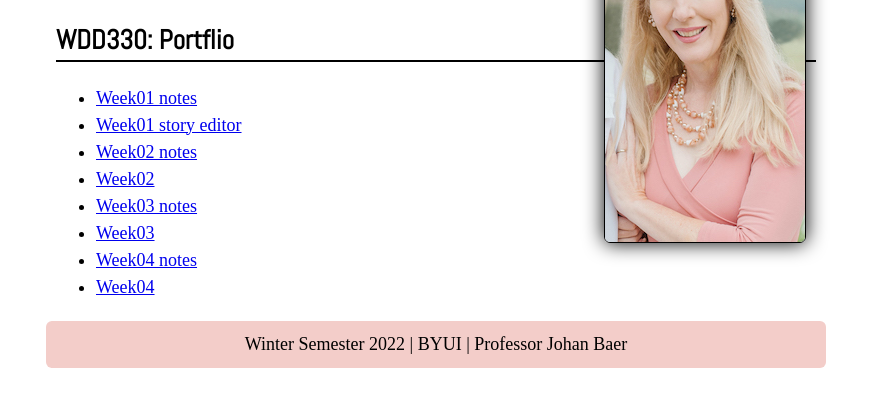
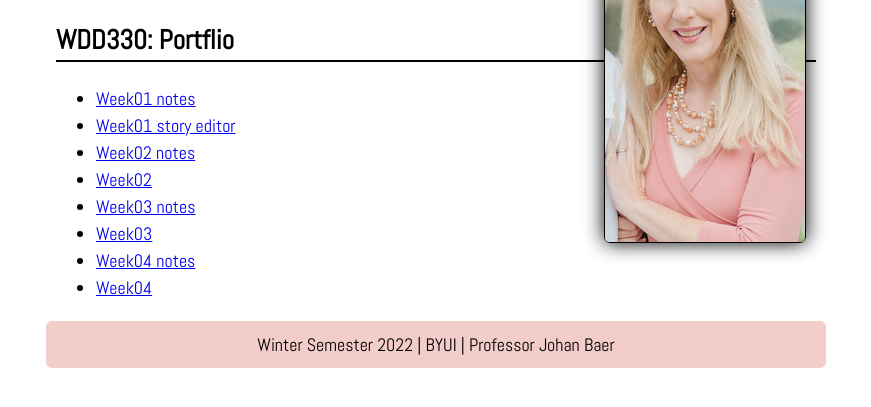
Before and after one commit to tamarameisman/WDD330, a plain HTML site: page index.html in a window 1280 px wide. Shown: the part 173-580 px from the top of the page, without its empty margins (204-1075 px from the left). Drawn offline with nearby package versions, Linux system fonts and the light colour scheme.

Commit message:
font changes

```diff
--- a/css/small.css
+++ b/css/small.css
@@ -26,10 +26,14 @@ img {
 }
 footer{
     padding: 10px;
+    font-family: 'Abel', sans-serif;
 }
 
 h1 {
     font-family: 'Roboto', sans-serif;
+}
+ul {
+    font-family: 'Abel', sans-serif;
 }
 
 h2 {
```
